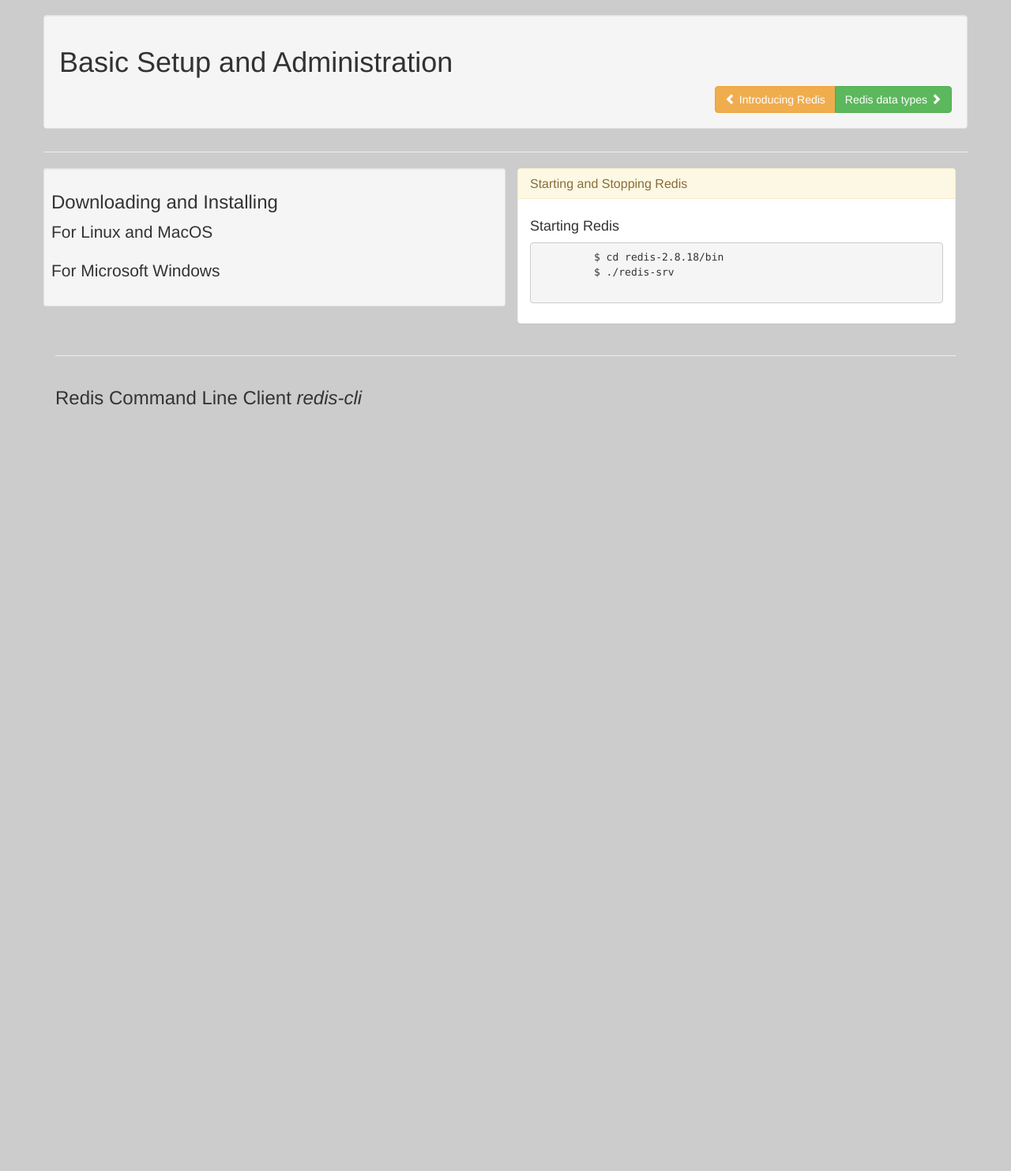
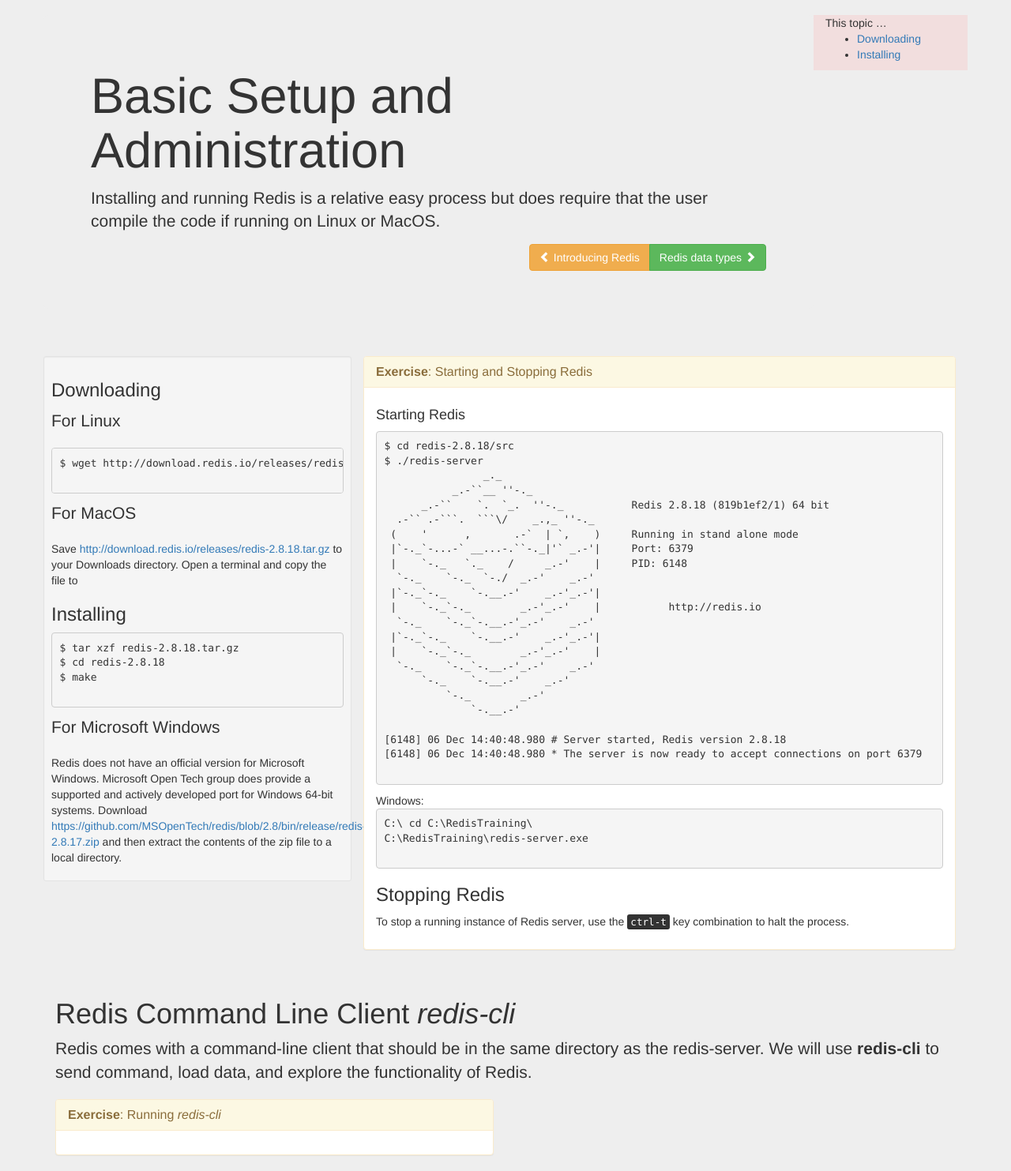
Before and after one commit to jermnelson/introduction-to-redis, a Flask app: page /basic-setup-and-admin in a window 1280 px wide. Shown: the part 341-1824 px from the top of the page at 79% size. Before the commit the page ends 854 px from the top, so only its background shows below. Run offline with Flask 2, Linux system fonts and the light colour scheme; some libraries are stand-ins or nearby versions.

Commit message:
Content addition and refactoring

````diff
--- a/templates/base.html
+++ b/templates/base.html
@@ -10,7 +10,7 @@
     <link rel="stylesheet" href="https://maxcdn.bootstrapcdn.com/bootstrap/3.3.1/css/bootstrap.min.css">
     <style>
      body {
-         background-color:  #CCCCCC;
+         background-color:  #EEEEEE;
      }
     </style>
 
--- a/templates/basic-setup-and-admin.html
+++ b/templates/basic-setup-and-admin.html
@@ -2,40 +2,113 @@
 
 {% block body %}
 <div class="row page-header">
- <div class="col-md-12 well">
+ <div class="col-md-10 jumbotron">
   <h1>Basic Setup and Administration</h1>
+  <p class="lead">Installing and running Redis is a relative easy
+  process but does require that the user compile the code if running
+  on Linux or MacOS. </p>
   {% include 'snippets/topic-nav.html' %}
+  </div>
+ <div class="col-md-2 bg-danger">
+  This topic &hellip;
+  <ul>
+   <li><a href="#downloading">Downloading</a></li>
+   <li><a href="#installing">Installing</a></li>
+  </ul>
  </div>
+
 </div>
 <div class="row">
-  <div class="col-md-6 well well-sm ">
-   <h3>Downloading and Installing</h3>
-   <p class="lead">For Linux and MacOS</p>
-
+  <div class="col-md-4 well well-sm ">
+   <h3>Downloading<a name="downloading"></a></h3>
+   <p class="lead">For Linux</p>
+   <pre>
+$ wget http://download.redis.io/releases/redis-2.8.18.tar.gz
+   </pre>
+   <p class="lead">For MacOS</p>
+   <p>Save <a href="http://download.redis.io/releases/redis-2.8.18.tar.gz">
+   http://download.redis.io/releases/redis-2.8.18.tar.gz</a> to your Downloads
+   directory. Open a terminal and copy the file to
+   <h3>Installing</h3>
+   <pre>
+$ tar xzf redis-2.8.18.tar.gz
+$ cd redis-2.8.18
+$ make
+   </pre>
    <p class="lead">For Microsoft Windows</p>
+   <p>Redis does not have an official version for Microsoft Windows.
+   Microsoft Open Tech group does provide a supported and actively developed
+   port for Windows 64-bit systems.
+   Download <a href="https://github.com/MSOpenTech/redis/blob/2.8/bin/release/redis-2.8.17.zip">https://github.com/MSOpenTech/redis/blob/2.8/bin/release/redis-2.8.17.zip</a>
+  and then extract the contents of the zip file to a local directory.
+  </p>
   </div>
-  <div class="col-md-6">
+  <div class="col-md-8">
    {# START cmd1 #}
    <div class="panel panel-warning">
      <div class="panel-heading">
-      <h3 class="panel-title">Starting and Stopping Redis</h3>
+      <h3 class="panel-title"><strong>Exercise</strong>: Starting and Stopping Redis</h3>
      </div>
      <div class="panel-body">
        <h4>Starting Redis</h4>
        <pre>
-         $ cd redis-2.8.18/bin
-         $ ./redis-srv
+$ cd redis-2.8.18/src
+$ ./redis-server
+                _._
+           _.-``__ ''-._
+      _.-``    `.  `_.  ''-._           Redis 2.8.18 (819b1ef2/1) 64 bit
+  .-`` .-```.  ```\/    _.,_ ''-._
+ (    '      ,       .-`  | `,    )     Running in stand alone mode
+ |`-._`-...-` __...-.``-._|'` _.-'|     Port: 6379
+ |    `-._   `._    /     _.-'    |     PID: 6148
+  `-._    `-._  `-./  _.-'    _.-'
+ |`-._`-._    `-.__.-'    _.-'_.-'|
+ |    `-._`-._        _.-'_.-'    |           http://redis.io
+  `-._    `-._`-.__.-'_.-'    _.-'
+ |`-._`-._    `-.__.-'    _.-'_.-'|
+ |    `-._`-._        _.-'_.-'    |
+  `-._    `-._`-.__.-'_.-'    _.-'
+      `-._    `-.__.-'    _.-'
+          `-._        _.-'
+              `-.__.-'
+
+[6148] 06 Dec 14:40:48.980 # Server started, Redis version 2.8.18
+[6148] 06 Dec 14:40:48.980 * The server is now ready to accept connections on port 6379
        </pre>
+
+      Windows:
+       <pre>
+C:\ cd C:\RedisTraining\
+C:\RedisTraining\redis-server.exe
+      </pre>
+      <h3>Stopping Redis</h4>
+      <p>To stop a running instance of Redis server, use the <kbd>ctrl-t</kbd> key combination
+      to halt the process.</p>
      </div>
    {# END cmd1 #}
    </div>
   </div>
 </div>
 <hr>
+<h1>Redis Command Line Client <em>redis-cli</em></h1>
+<p class="lead">
+ Redis comes with a command-line client that should be in the same directory as
+ the redis-server. We will use <strong>redis-cli</strong> to send command, load data,
+ and explore the functionality of Redis.
+</p>
 <div class="row">
- <div class="col-md-8">
-  <h3>Redis Command Line Client <em>redis-cli</em></h3>
+ <div class="col-md-6">
+  {# START exercise #}
+  <div class="panel panel-warning">
+    <div class="panel-heading">
+      <h3 class="panel-title"><strong>Exercise</strong>: Running <em>redis-cli</em></h3>
+    </div>
+   <div class="panel-body">
 
+
+   </div>
+ {# EN exercise #}
+  </div>
  </div>
 </div>
 {% endblock %}
--- a/templates/pipelining-and-mass-insertions.html
+++ b/templates/pipelining-and-mass-insertions.html
@@ -2,7 +2,7 @@
 
 {% block body %}
 <div class="row page-header">
- <div class="col-md-12 well">
+ <div class="col-md-10 jumbotron">
   <h1>Pipelining and Mass Insertions of Data</h1>
   <p class="lead">
    This topic explores a couple of methods of inserting large amounts of data into Redis.
--- a/templates/programming-redis.html
+++ b/templates/programming-redis.html
@@ -3,7 +3,7 @@
 
 {% block body %}
 <div class="row page-header">
- <div class="col-md-12 well">
+ <div class="col-md-10 jumbotron">
   <h1>Programming Redis</h1>
   <p class="lead">
    Redis has a rich ecosystem of clients for a large range of programing
````
Also changed, not shown: templates/introducing-redis.html (+12 -2 lines), templates/operating-a-redis-system.html (+6 -1 lines), templates/redis-data-types.html (+7 -2 lines).
